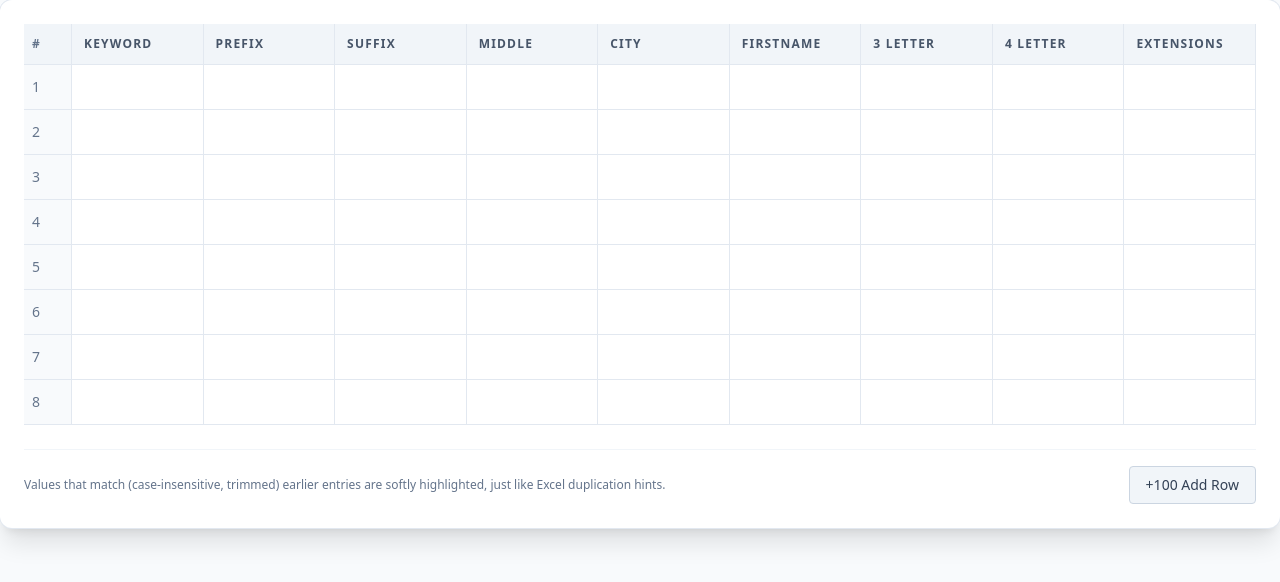
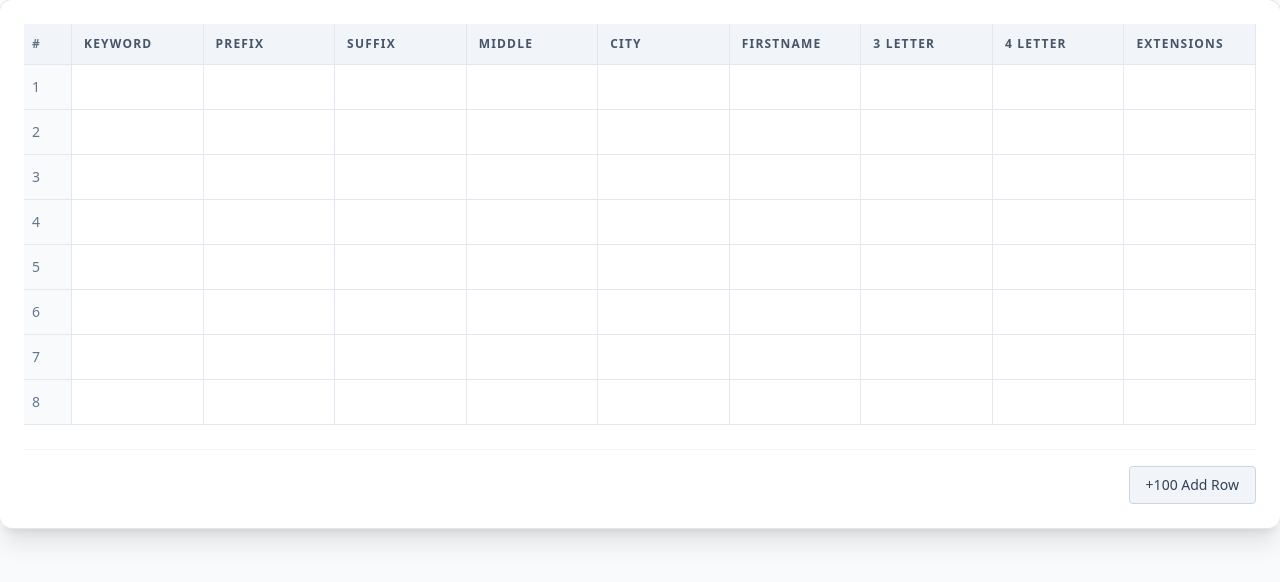
Before and after one commit to granthiparmeet-gif/excel_app, a React (Vite) app: page / in a window 1280 px wide. Shown: the top 582 px of the page. Built offline with nearby package versions, Linux system fonts and the light colour scheme.

Commit message:
freezed the front row

```diff
--- a/src/App.tsx
+++ b/src/App.tsx
@@ -206,20 +206,20 @@ function App() {
     <div className="bg-slate-50">
       <div className="mx-auto w-full max-w-full space-y-6 rounded-xl bg-white p-6 shadow-xl ring-1 ring-slate-200">
 
-        <div className="overflow-auto">
+        <div className="overflow-auto" style={{ maxHeight: 'calc(100vh - 180px)' }}>
           <div
             className="grid min-w-full rounded-sm bg-white text-sm text-slate-800 shadow-[0_1px_4px_rgba(15,23,42,0.08)]"
             style={{
               gridTemplateColumns: `48px repeat(${columnOrder.length}, minmax(130px,1fr))`,
             }}
           >
-            <div className="border-b border-r border-slate-200 bg-slate-100 px-2 py-3 text-xs font-semibold uppercase tracking-wider text-slate-500">
+            <div className="sticky top-0 z-10 border-b border-r border-slate-200 bg-slate-100 px-2 py-3 text-xs font-semibold uppercase tracking-wider text-slate-500">
               #
             </div>
             {columnOrder.map((column) => (
               <div
                 key={column}
-                className="flex items-center border-b border-r border-slate-200 bg-slate-100 px-3 py-3 text-xs font-semibold uppercase tracking-widest text-slate-600"
+                className="sticky top-0 z-10 flex items-center border-b border-r border-slate-200 bg-slate-100 px-3 py-3 text-xs font-semibold uppercase tracking-widest text-slate-600"
               >
                 {column}
               </div>
@@ -282,11 +282,7 @@ function App() {
             ))}
           </div>
         </div>
-        <div className="flex items-center justify-between gap-4 border-t border-slate-100 pt-4">
-          <p className="text-xs text-slate-500">
-            Values that match (case-insensitive, trimmed) earlier entries are softly highlighted, just
-            like Excel duplication hints.
-          </p>
+        <div className="flex justify-end border-t border-slate-100 pt-4">
           <button
             type="button"
             onClick={() => addRows(100)}
```
